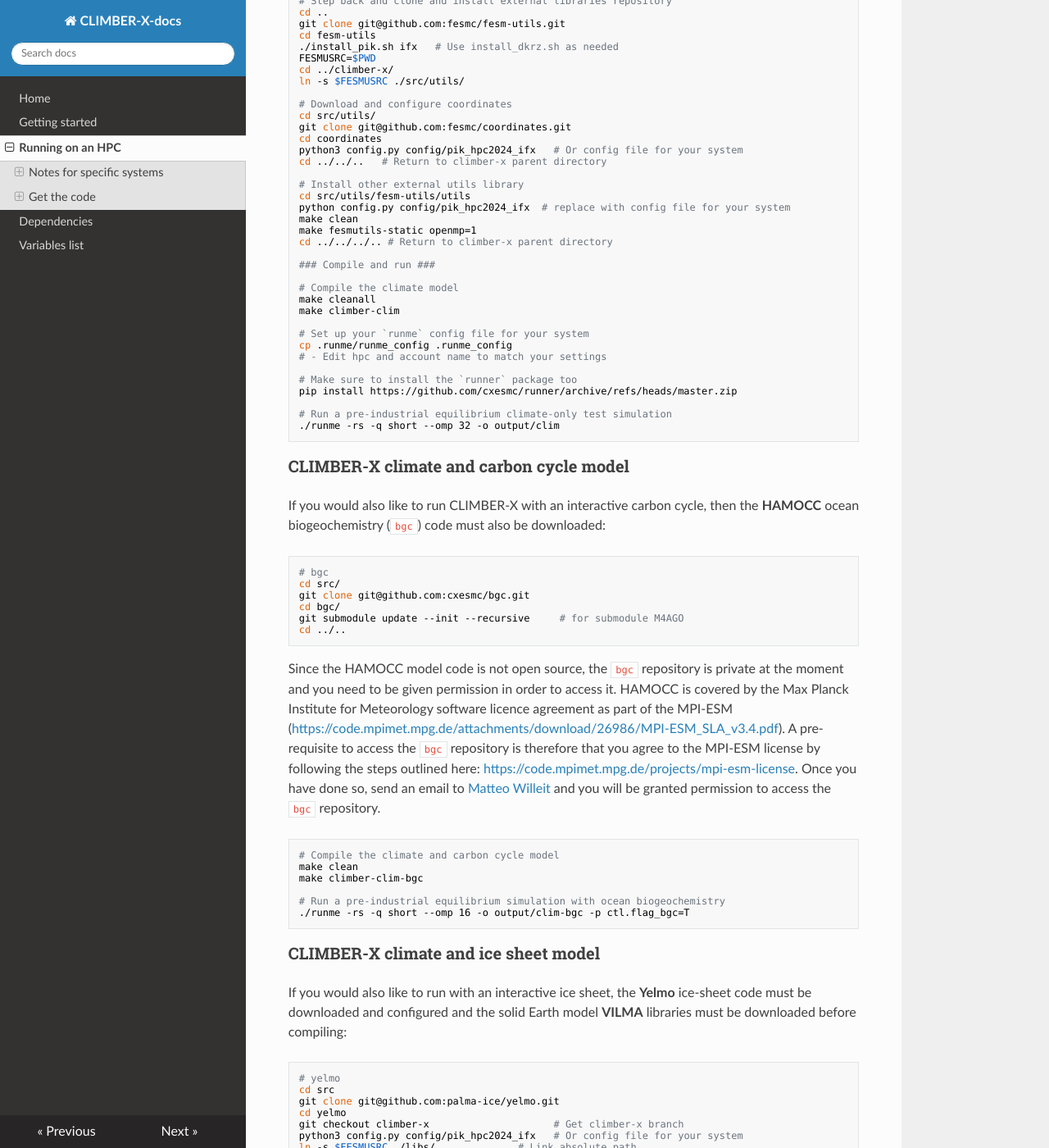
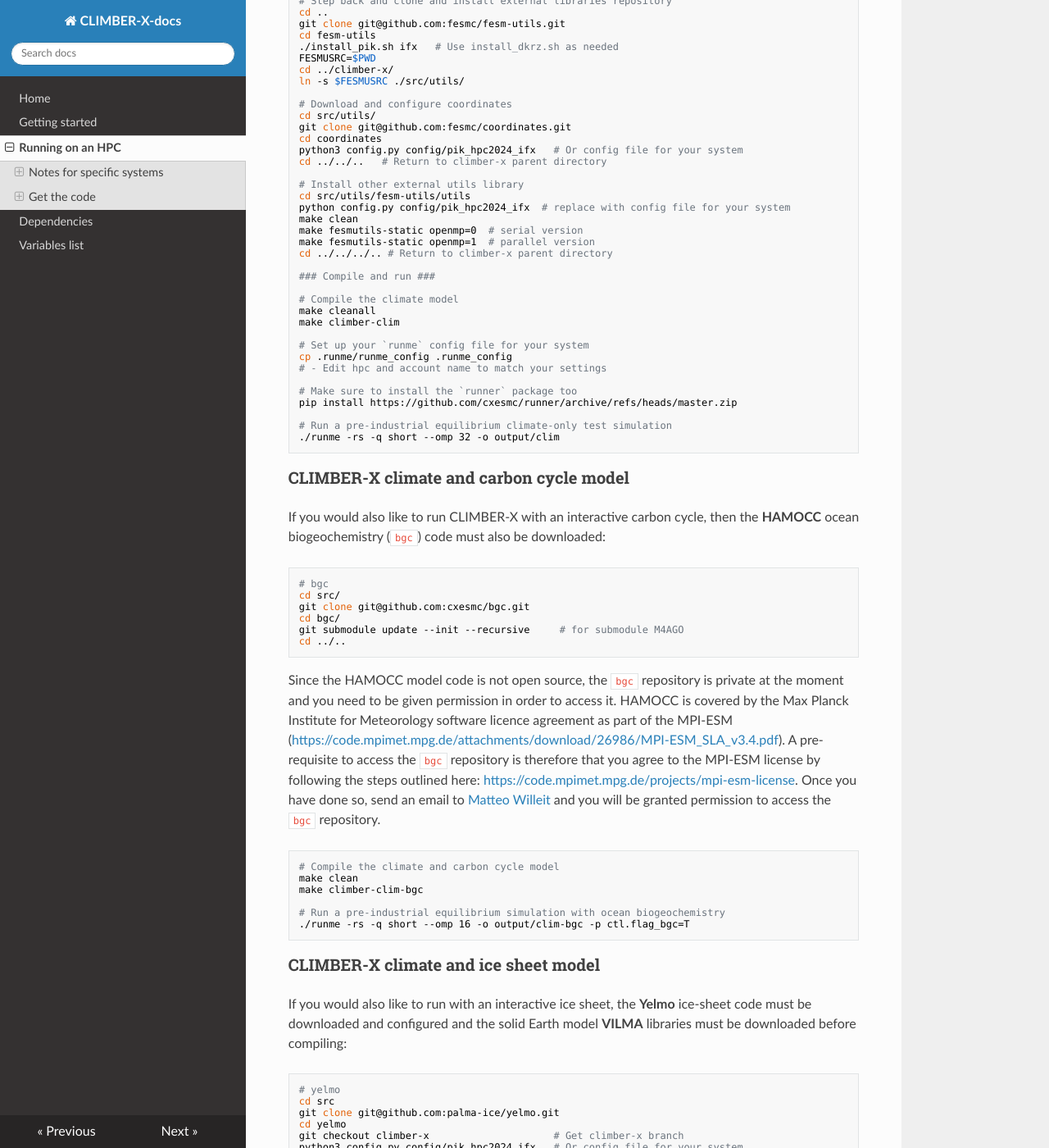
Before and after one commit to cxesmc/climber-docs, an MkDocs documentation site: the page built from docs/running-on-hpc.md, in a window 1280 px wide and 1400 px high, scrolled down 1800 px. Shown: the whole window at 82% size. Built offline with MkDocs 1.6.1, drawn with Linux system fonts in a browser that asks for light colours; nearby versions of some CDN libraries.

Commit message:
minor fix for fesm-utils

```diff
--- a/docs/running-on-hpc.md
+++ b/docs/running-on-hpc.md
@@ -115,7 +115,8 @@ cd ../../..   # Return to climber-x parent directory
 cd src/utils/fesm-utils/utils
 python config.py config/pik_hpc2024_ifx  # replace with config file for your system
 make clean
-make fesmutils-static openmp=1
+make fesmutils-static openmp=0	# serial version
+make fesmutils-static openmp=1	# parallel version
 cd ../../../.. # Return to climber-x parent directory
 
 ### Compile and run ###
```
Also changed, not shown: other parts of docs/running-on-hpc.md (+1 -1 lines).
